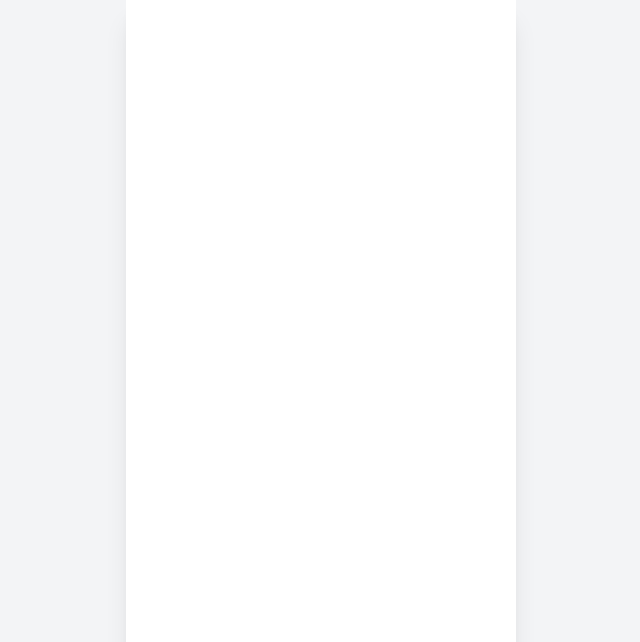
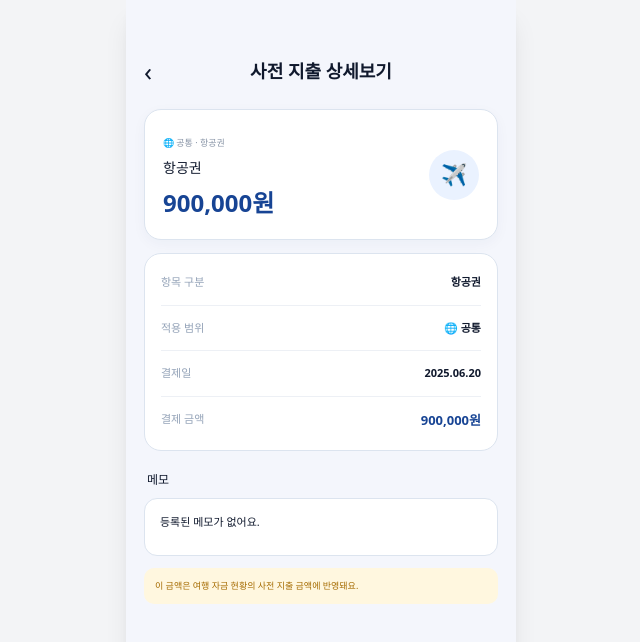
Before and after one commit to youhyun010615/KB7-TRIPass, a Vue app in the folder frontend/: page /asset/prepaid/1 in a window 1280 px wide. Before the commit this address had no page. Shown: the top 642 px of the page, without its empty margins (319-959 px from the left). Built offline with nearby package versions, Linux system fonts and the light colour scheme; sample sign-in values are in the browser's storage; the HTML template or start-up script is replaced by a standard one.

Commit message:
fix(account): 사전 지출 항목 상세 이동 구현 (#27)

```diff
--- a/frontend/src/router/index.js
+++ b/frontend/src/router/index.js
@@ -157,6 +157,12 @@ const router = createRouter({
       component: () => import('@/views/asset/PrepaidExpenseListView.vue'),
       meta: { requiresAuth: true },
     },
+    {
+      path: '/asset/prepaid/:prepaidExpenseId',
+      name: 'AssetPrepaidExpenseDetail',
+      component: () => import('@/views/asset/PrepaidExpenseDetailView.vue'),
+      meta: { requiresAuth: true },
+    },
 
     // ── FXC (담당: 권원영) ──────────────────────────────────
     {
--- a/frontend/src/stores/asset.js
+++ b/frontend/src/stores/asset.js
@@ -116,6 +116,10 @@ export const useAssetStore = defineStore('asset', () => {
     return fixedExpenses.find((item) => item.id === Number(id))
   }
 
+  function getPrepaidExpense(id) {
+    return prepaidExpenses.find((item) => item.id === Number(id))
+  }
+
   function transactionsByAccount(accountId) {
     return transactions.filter((item) => item.accountId === Number(accountId))
   }
@@ -198,7 +202,7 @@ export const useAssetStore = defineStore('asset', () => {
     transactionFilter, selectedDate, selectedPrepaidScope, totalAssets, activeFixedTotal, prepaidTotal,
     commonPrepaidTotal, prepaidCountryScopes, commonAllocation, prepaidGroups,
     depositCount, withdrawalCount, filteredTransactions, groupedTransactions,
-    getAccount, getTransaction, getFixedExpense, transactionsByAccount,
+    getAccount, getTransaction, getFixedExpense, getPrepaidExpense, transactionsByAccount,
     addFixedExpense, updateFixedExpense, removeFixedExpense,
     addPrepaidExpense, updatePrepaidExpense, removePrepaidExpense,
   }
--- /dev/null
+++ b/frontend/src/views/asset/PrepaidExpenseDetailView.vue
@@ -0,0 +1,36 @@
+<script setup>
+import { computed } from 'vue'
+import { useRoute, useRouter } from 'vue-router'
+import { PREPAID_SCOPE_META, useAssetStore } from '@/stores/asset'
+
+const route = useRoute()
+const router = useRouter()
+const asset = useAssetStore()
+const item = computed(() => asset.getPrepaidExpense(route.params.prepaidExpenseId))
+const scope = computed(() => PREPAID_SCOPE_META[item.value?.scope] || PREPAID_SCOPE_META.COMMON)
+const typeMeta = computed(() => {
+  const name = item.value?.name || ''
+  if (/항공|비행/.test(name)) return { type:'항공권', icon:'✈️', tone:'#eaf2ff', color:'#3475f4' }
+  if (/보험/.test(name)) return { type:'여행자 보험', icon:'◇', tone:'#e7fbf6', color:'#12ad92' }
+  if (/호텔|숙박/.test(name)) return { type:'숙박', icon:'▦', tone:'#eef4ff', color:'#3475f4' }
+  if (/투어|액티비티/.test(name)) return { type:'투어·액티비티', icon:'●', tone:'#f3edff', color:'#7547d8' }
+  if (/교통|픽업/.test(name)) return { type:'교통', icon:'▣', tone:'#fff3e8', color:'#eb7b33' }
+  return { type:'기타', icon:'◆', tone:'#edf1f7', color:'#53657d' }
+})
+const money = (value) => `${Number(value || 0).toLocaleString('ko-KR')}원`
+</script>
+
+<template><main class="page"><div class="shell">
+  <header><button @click="router.back()">‹</button><h1>사전 지출 상세보기</h1></header>
+  <template v-if="item">
+    <section class="hero"><div><small>{{ scope.flag }} {{ scope.name }} · {{ typeMeta.type }}</small><h2>{{ item.name }}</h2><strong>{{ money(item.amount) }}</strong></div><span :style="{background:typeMeta.tone,color:typeMeta.color}">{{ typeMeta.icon }}</span></section>
+    <section class="details"><dl><div><dt>항목 구분</dt><dd>{{ typeMeta.type }}</dd></div><div><dt>적용 범위</dt><dd>{{ scope.flag }} {{ scope.name }}</dd></div><div><dt>결제일</dt><dd>{{ item.date }}</dd></div><div><dt>결제 금액</dt><dd class="amount">{{ money(item.amount) }}</dd></div></dl></section>
+    <h3>메모</h3><section class="memo">{{ item.memo || '등록된 메모가 없어요.' }}</section>
+    <p class="notice">이 금액은 여행 자금 현황의 사전 지출 금액에 반영돼요.</p>
+  </template>
+  <section v-else class="empty">사전 지출 정보를 찾을 수 없어요.</section>
+</div></main></template>
+
+<style scoped>
+.page{min-height:100vh;background:#e7ecf4;color:#10192d}.shell{width:min(100%,390px);min-height:100vh;margin:auto;padding:52px 18px 30px;background:#f4f6fc}header{display:flex;align-items:center;margin-bottom:18px}header button{width:26px;font-size:26px;text-align:left}header h1{flex:1;padding-right:26px;text-align:center;font-size:18px;font-weight:900}.hero{display:flex;align-items:center;justify-content:space-between;padding:18px;border:1px solid #dce4ef;border-radius:17px;background:#fff;box-shadow:0 4px 14px #1532650a}.hero small{color:#8995a7;font-size:9px}.hero h2{margin-top:5px;font-size:14px}.hero strong{display:block;margin-top:7px;color:#174494;font-size:24px}.hero>span{display:grid;width:50px;height:50px;place-items:center;border-radius:50%;font-size:21px;font-weight:900}.details{margin-top:13px;padding:6px 16px;border:1px solid #dce4ef;border-radius:17px;background:#fff}.details dl>div{display:grid;grid-template-columns:95px 1fr;padding:14px 0;border-bottom:1px solid #edf0f5;font-size:11px}.details dl>div:last-child{border:0}.details dt{color:#94a3b8}.details dd{text-align:right;font-weight:800}.details .amount{color:#174494;font-size:13px}h3{margin:20px 3px 9px;font-size:12px}.memo{min-height:58px;padding:15px;border:1px solid #dce4ef;border-radius:13px;background:#fff;font-size:11px}.notice{margin-top:12px;padding:11px;border-radius:10px;background:#fff7df;color:#a56b00;font-size:9px}.empty{padding:80px 0;text-align:center;color:#94a3b8}
+</style>
```
Also changed, not shown: frontend/src/views/asset/PrepaidExpenseListView.vue (+3 -3 lines).
